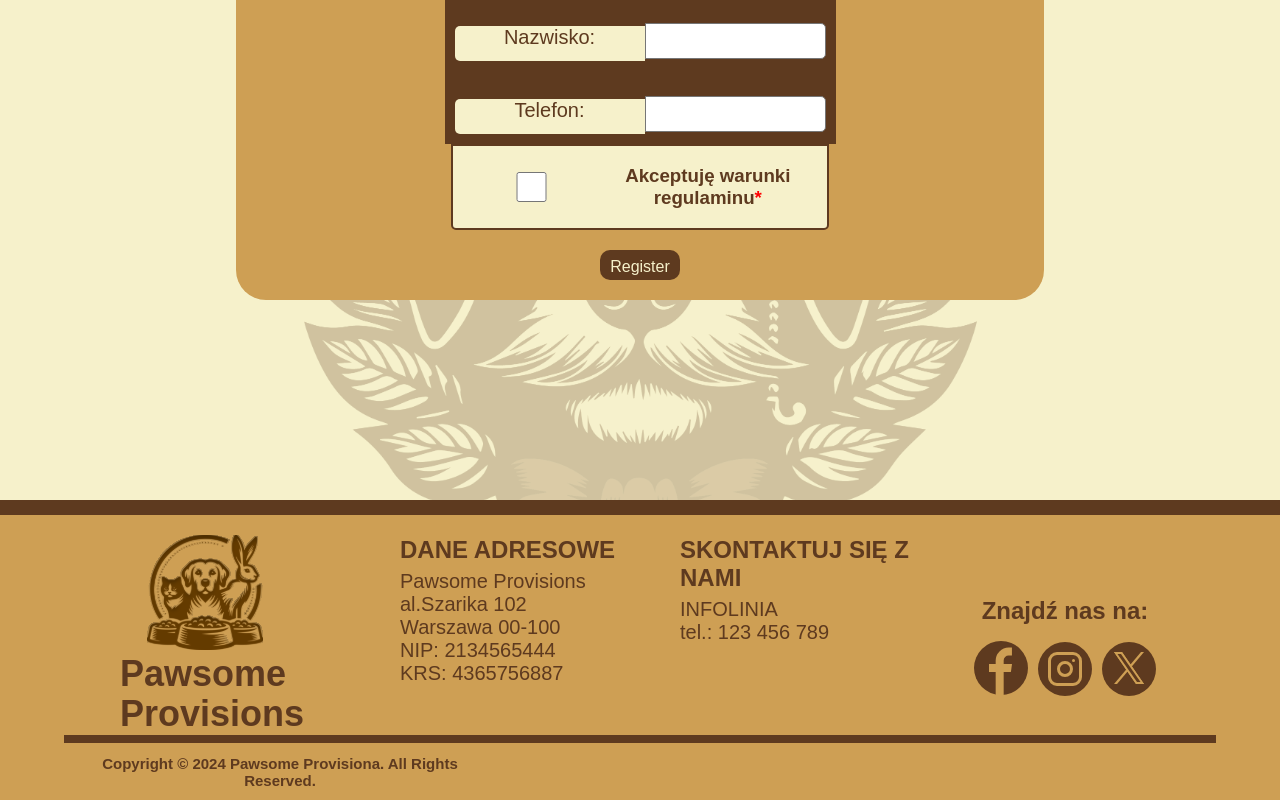
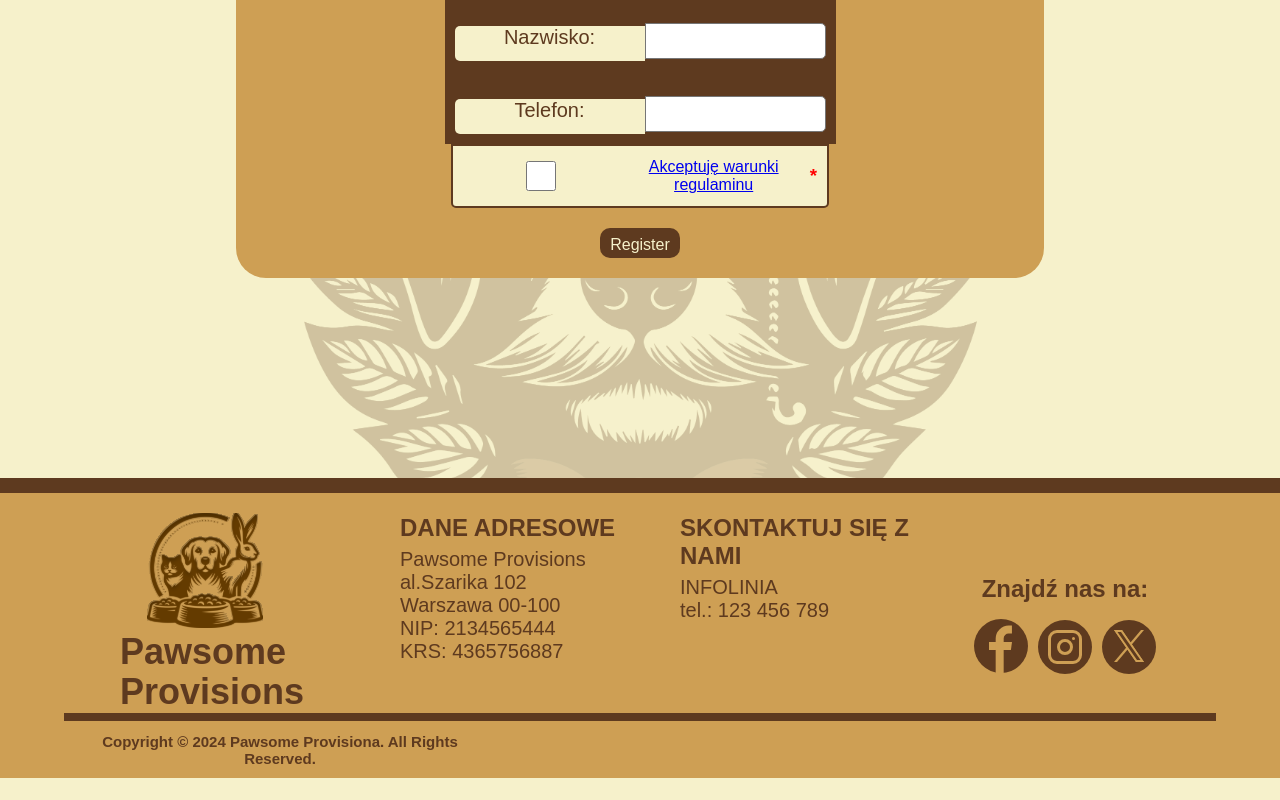
Before and after one commit to Bymbe/GraficyNaNTI, a React (Create React App) app: page /Register in a window 1280 px wide. Shown: the part 773-1573 px from the top of the page. After the commit the page ends 1551 px from the top, so only its background shows below. Built offline with nearby package versions, Linux system fonts and the light colour scheme; no server answers; a web font is replaced by a local one.

Commit message:
link do regulaminu przy rejestracji użytkownika

```diff
--- a/src/Pages/Koszyk.js
+++ b/src/Pages/Koszyk.js
@@ -348,8 +348,8 @@ function Koszyk(props) {
 
                         <div className="Koszyk-CheckBox-Area">
                             <input type="checkbox" onChange={(e) => setRegulamin(!Regulamin)}/>
-                            <h3 data-end="*">Akceptuję warunki </h3>
-                            <a href="http://localhost:3000/Regulamin"> regulaminu</a>
+                            <h3 data-end="*" >Akceptuję warunki </h3>
+                            <a href="http://localhost:3000/Regulamin">regulaminu</a>
                         </div>
 
                         {UzupełnioneDane === false && props.Zalogowano === true &&
--- a/src/Pages/Register.js
+++ b/src/Pages/Register.js
@@ -98,7 +98,8 @@ function Register(props) {
                 </div>
                 <div className="Register-CheckBox-Area">
                     <input type="checkbox" onChange={(e) => setRegulamin(!Regulamin)}/>
-                    <h3 data-end="*">Akceptuję warunki regulaminu</h3>
+                    <a data-end="*" href="http://localhost:3000/Regulamin">Akceptuję warunki regulaminu</a>
+                    <h3 data-end="*"></h3>
                 </div>
 
 
```
